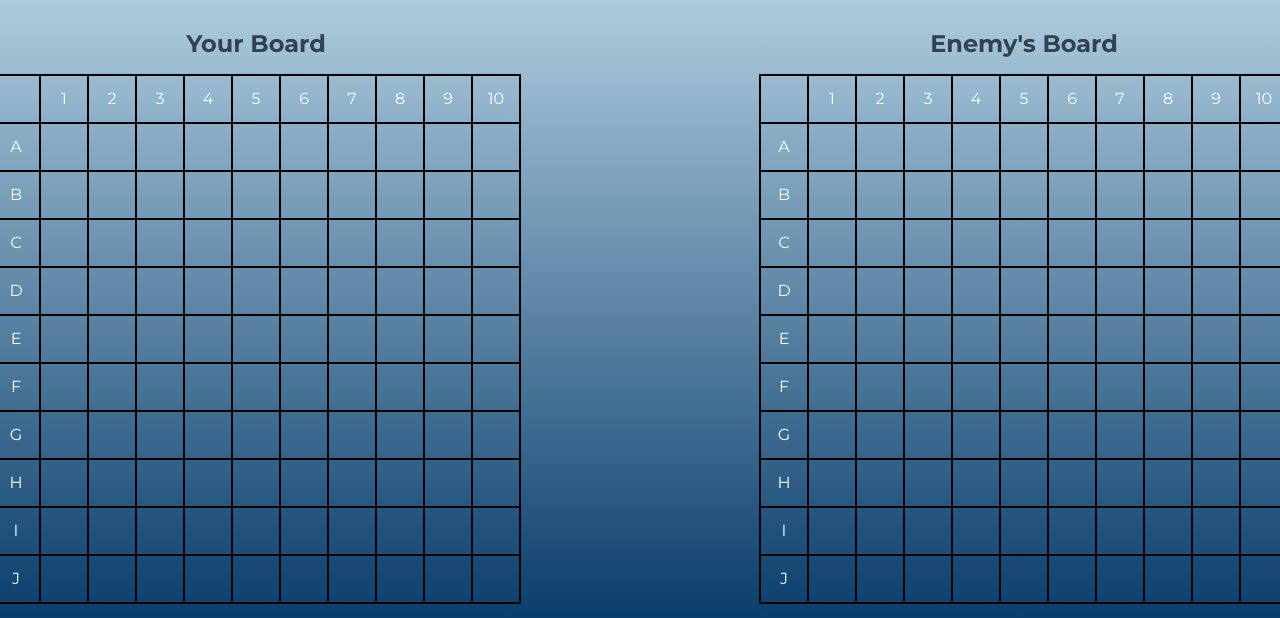
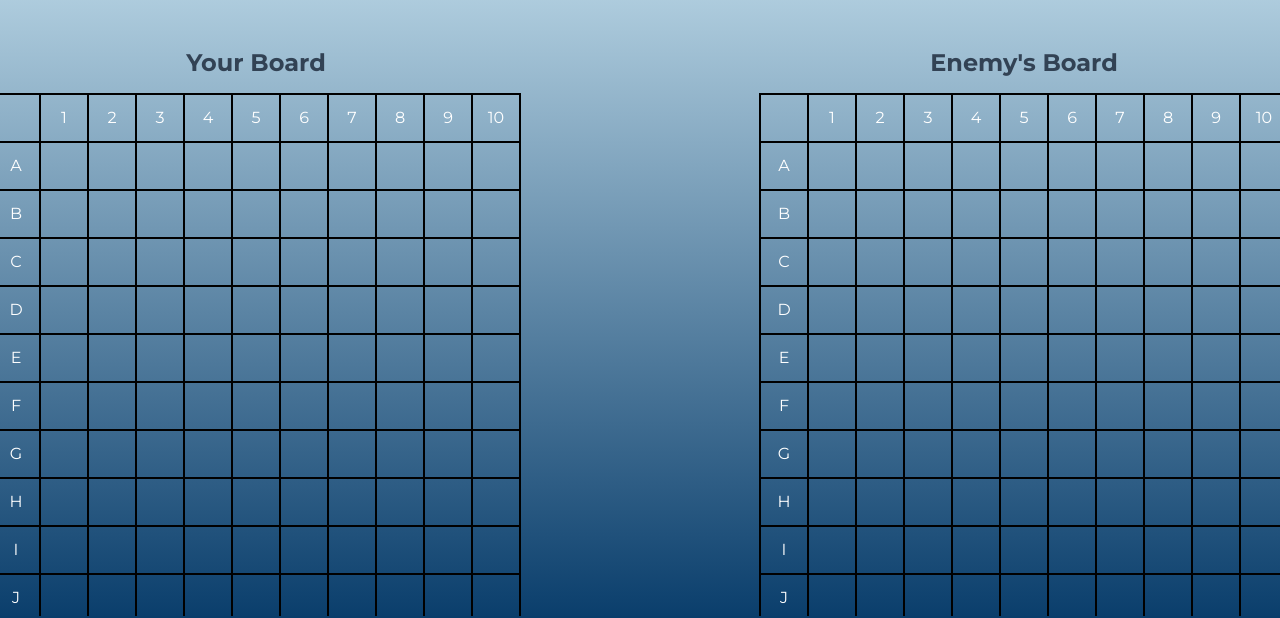
Before and after one commit to xandernesta/odin-battleship, a website built with webpack: page src/template_index.html in a window 1280 px wide. Shown: the part 142-760 px from the top of the page. Built offline with nearby package versions, Linux system fonts and the light colour scheme; a web font is replaced by a local one.

Commit message:
implement gameboard dom and render functions, add favicon, and styling

```diff
--- a/src/index.js
+++ b/src/index.js
@@ -1,4 +1,7 @@
 import './styles.css';
-import {renderGameboards} from './modules/domFunctions.js'
+import {addGameboardsToDom, addPlayerShipsToDom} from './modules/domFunctions.js'
 
-let init = renderGameboards()
+addGameboardsToDom()
+//these might need to go into gameController
+//addPlayerShipsToDom()
+//generateAI fleet
--- a/src/modules/domFunctions.js
+++ b/src/modules/domFunctions.js
@@ -1,4 +1,5 @@
-function renderGameboards () {
+import {renderGameboard} from './game_helpers/renderGameboard.js'
+function addGameboardsToDom () {
   let leftContainer = document.createElement('div')
   leftContainer.classList.add('container-left')
   let leftContainerH3 = document.createElement('h3')
@@ -17,79 +18,25 @@ function renderGameboards () {
   rightGameboard.classList.add('board')
   rightGameboard.setAttribute('id', 'gameboard-right')
 
-  //create player1's gameboard divs
-  let rowLetters = ['0', 'A', 'B', 'C', 'D', 'E', 'F', 'G', 'H', 'I', 'J']
-  for (let i = 0; i < rowLetters.length; i++) {
-    let rowP1 = document.createElement('div')
-    rowP1.classList.add('row-p1', 'tr')
-    rowP1.setAttribute('id', `p1-row${rowLetters[i]}`)
-    //create cells within each row
-    for (let j = 0; j < 11; j++) {
-      let cellP1 = document.createElement('div')
-      cellP1.classList.add('cell', 'td')
-      cellP1.setAttribute('id', `${rowLetters[i]}${j}`)
-      //while setting first row, add table col headers and add scope
-      if(rowLetters[i] === '0'){
-        if(j === 0) {
-          cellP1.textContent = ' ';
-          cellP1.classList.add('header')
-        }
-        else {
-          cellP1.textContent = `${j}`
-          cellP1.setAttribute('scope','col')
-          cellP1.classList.add('header')
-        }
-      }
-      //while setting first column, add table row headers and add scope
-      if(j === 0 && isNaN(rowLetters[i])){
-        cellP1.textContent = `${rowLetters[i]}`
-        cellP1.setAttribute('scope','row')
-        cellP1.classList.add('header')
-      }
-      rowP1.appendChild(cellP1)
-    }
-    leftGameboard.appendChild(rowP1)
-  }
-  //End of player1's gameboard
-
-    //create player2's gameboard divs
-    for (let i = 0; i < rowLetters.length; i++) {
-      let rowP2 = document.createElement('div')
-      rowP2.classList.add('row-p2', 'tr')
-      rowP2.setAttribute('id', `p2-row${rowLetters[i]}`)
-      //create cells within each row
-      for (let j = 0; j < 11; j++) {
-        let cellP2 = document.createElement('div')
-        cellP2.classList.add('cell', 'td')
-        cellP2.setAttribute('id', `${rowLetters[i]}${j}`)
-        //while setting first row, add table col headers and add scope
-        if(rowLetters[i] === '0'){
-          if(j === 0) {
-            cellP2.textContent = ' ';
-            cellP2.classList.add('header')
-          }
-          else {
-            cellP2.textContent = `${j}`
-            cellP2.setAttribute('scope','col')
-            cellP2.classList.add('header')
-          }
-        }
-        //while setting first column, add table row headers and add scope
-        if(j === 0 && isNaN(rowLetters[i])){
-          cellP2.textContent = `${rowLetters[i]}`
-          cellP2.setAttribute('scope','row')
-          cellP2.classList.add('header')
-        }
-        rowP2.appendChild(cellP2)
-      }
-      rightGameboard.appendChild(rowP2)
-    }
-    //End of player2's gameboard
+  //create players' gameboard divs and appends to the domElement provided as second input
+  renderGameboard('player', leftGameboard)
+  renderGameboard('enemy', rightGameboard)
+  //End of player2's gameboard
   //appends to existing elements
   leftContainer.appendChild(leftGameboard)
   rightContainer.appendChild(rightGameboard)
   document.getElementById('content').appendChild(leftContainer)
   document.getElementById('content').appendChild(rightContainer)
 }
+function addPlayerShipsToDom(){
+/*
+* start with randomFleet generation for player AI fleet should get handled in gameController
+* get coordinates of ships
+* add classes to divs that have ships
+* only change background of divs for player ships
+*
+*/
 
-export { renderGameboards }
+}
+
+export { addGameboardsToDom, addPlayerShipsToDom }
--- /dev/null
+++ b/src/modules/game_helpers/renderGameboard.js
@@ -0,0 +1,37 @@
+function renderGameboard(playerStr, domEle){
+    let rowLetters = ['0', 'A', 'B', 'C', 'D', 'E', 'F', 'G', 'H', 'I', 'J']
+    let gameBd = domEle
+    for (let i = 0; i < rowLetters.length; i++) {
+      let row = document.createElement('div')
+      row.classList.add(`row-${playerStr}`, 'tr')
+      row.setAttribute('id', `${playerStr}-row${rowLetters[i]}`)
+      //create cells within each row
+      for (let j = 0; j < 11; j++) {
+        let cell = document.createElement('div')
+        cell.classList.add('cell', 'td')
+        cell.setAttribute('id', `${rowLetters[i]}${j}`)
+        //while setting first row, add table col headers and add scope
+        if(rowLetters[i] === '0'){
+          if(j === 0) {
+            cell.textContent = ' ';
+            cell.classList.add('header')
+          }
+          else {
+            cell.textContent = `${j}`
+            cell.setAttribute('scope','col')
+            cell.classList.add('header')
+          }
+        }
+        //while setting first column, add table row headers and add scope
+        if(j === 0 && isNaN(rowLetters[i])){
+          cell.textContent = `${rowLetters[i]}`
+          cell.setAttribute('scope','row')
+          cell.classList.add('header')
+        }
+        row.appendChild(cell)
+      }
+      gameBd.append(row)
+    }
+
+}
+export {renderGameboard}
--- a/src/template_index.html
+++ b/src/template_index.html
@@ -4,6 +4,8 @@
     <meta charset="utf-8">
     <meta http-equiv="X-UA-Compatible" content="IE=edge">
     <meta name="viewport" content="width=device-width, initial-scale=1.0">
+    <link rel="icon" type="image/x-icon" href=<%= htmlWebpackPlugin.options.favicon%>>
+    <a href="https://www.flaticon.com/free-icons/battleship" title="battleship icons">Battleship icons created by Darius Dan - Flaticon</a>
     <!-- <link rel="icon" type="image/x-icon" href="favicon-rounded.ico"> -->
     <script src="https://kit.fontawesome.com/35d8074e8c.js" crossorigin="anonymous"></script>
     <title><%= htmlWebpackPlugin.options.title %></title>
--- a/webpack.config.js
+++ b/webpack.config.js
@@ -28,7 +28,8 @@ module.exports = {
       title: 'Battleship Page',
       content: 'class="content"',
       template: './src/template_index.html',
-      filename: './index.html'
+      filename: './index.html',
+      favicon: './src/assets/battleship.ico'
     }),
   ],
   module: {
```
Also changed, not shown: src/modules/playerFactory.js (+47 -3 lines), src/modules/tests/playerFactory.test.js (+10 -1 lines), dist/battleship.ico (added), dist/index.bundle.js, dist/index.html, src/assets/battleship.ico (added), 1 other file.
